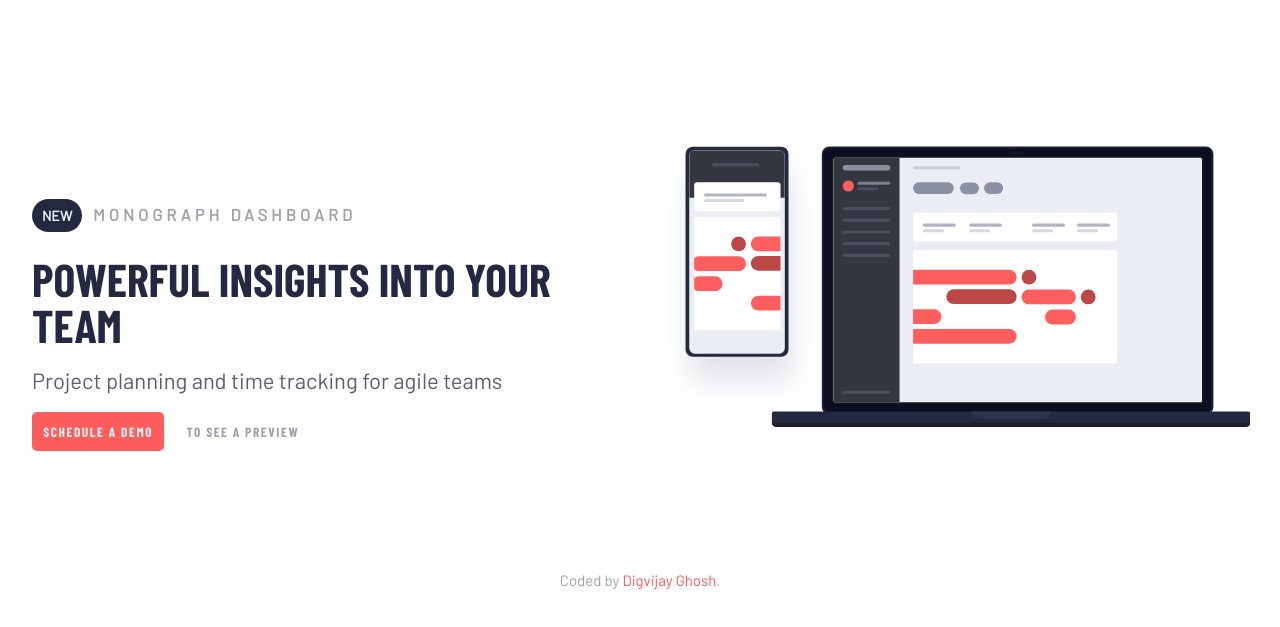
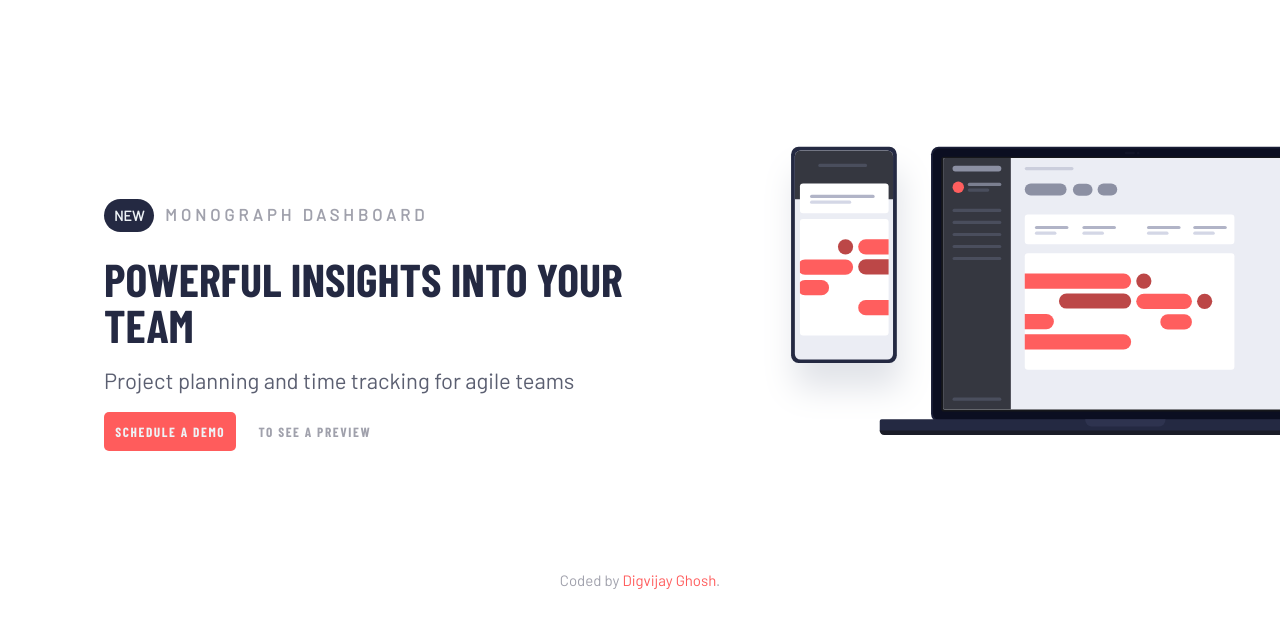
Before and after one commit to dvion0o0/project-tracking, a plain HTML site: page index.html in a window 1280 px wide. Shown: the part 81-708 px from the top of the page. Drawn offline with nearby package versions, Linux system fonts and the light colour scheme.

Commit message:
Update style.css

```diff
--- a/style.css
+++ b/style.css
@@ -230,12 +230,17 @@ margin-right: 0.5rem;
 .hero{
     display: grid;
     grid-template-columns: 1fr 1fr;
-    column-gap: 4rem;
+    column-gap: 2rem;
     margin-top: 10rem;
+}
+
+.hero-content{
+    margin-left: 4.5rem;
 }
 
 .hero-img{
     order: 1;
+    transform: translateX(15%);
 }
 
 footer{
```
